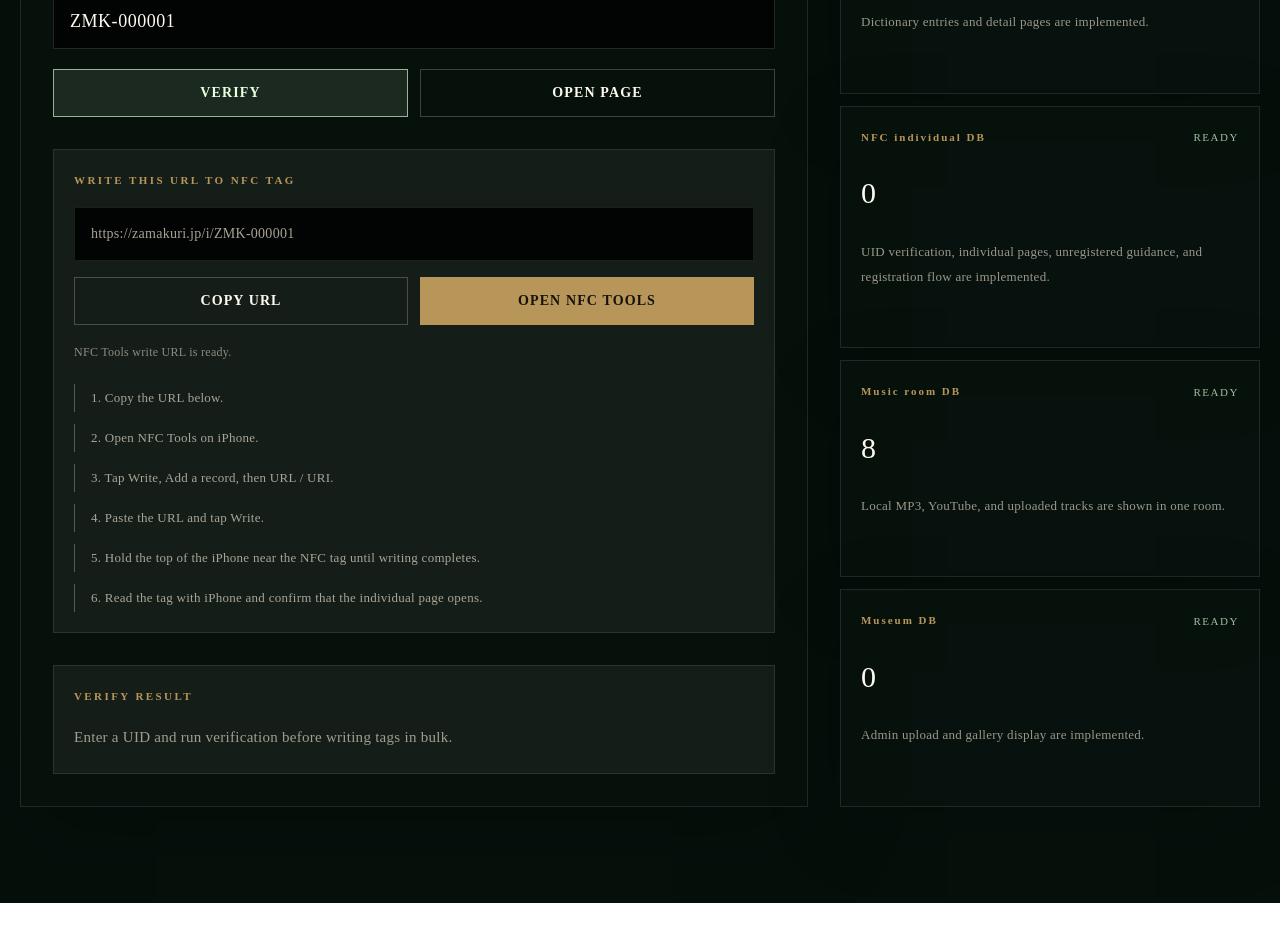
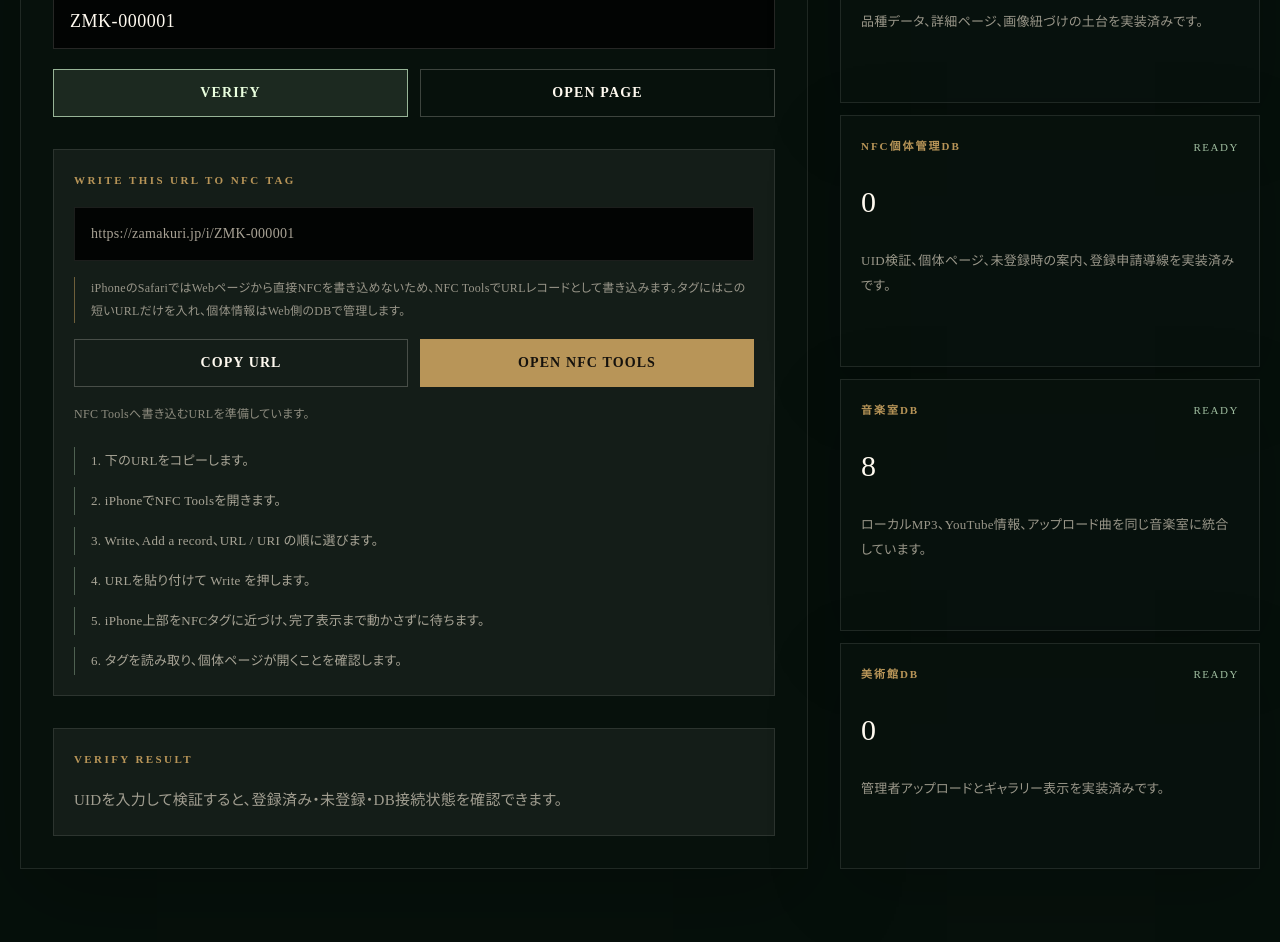
Before and after one commit to kumag36/aroid-nfc, a Next.js app: page /nfc/verify in a window 1280 px wide. Shown: the part 760-1702 px from the top of the page. Before the commit the page ends 1663 px from the top, so only its background shows below. Built offline with nearby package versions, Linux system fonts and the light colour scheme.

Commit message:
Update NFC verification guidance

```diff
--- a/app/api/nfc/verify/route.ts
+++ b/app/api/nfc/verify/route.ts
@@ -72,7 +72,7 @@ async function fetchItem(uid: string) {
       return {
         status: 'not_registered' as const,
         code: 'PLANT_ID_NOT_REGISTERED',
-        message: 'This NFC plant ID is not registered yet.',
+        message: 'この植物IDは登録されておりません。管理局にお問い合わせください。',
         item: null,
       }
     }
@@ -80,7 +80,7 @@ async function fetchItem(uid: string) {
     return {
       status: 'registered' as const,
       code: 'PLANT_ID_REGISTERED',
-      message: 'This NFC plant ID is registered.',
+      message: 'この植物IDは登録済みです。',
       item: normalizeItem(rows[0]),
     }
   } catch {
@@ -116,27 +116,27 @@ export async function GET(request: NextRequest) {
       database: {
         dictionary: {
           status: 'ready',
-          label: 'Aroid dictionary DB',
+          label: 'アロイド図鑑DB',
           count: plants.length,
-          detail: 'Dictionary entries and detail pages are implemented.',
+          detail: '品種データ、詳細ページ、画像紐づけの土台を実装済みです。',
         },
         nfcItems: {
           status: process.env.NEXT_PUBLIC_SUPABASE_URL ? 'connected' : 'missing_env',
-          label: 'NFC individual DB',
+          label: 'NFC個体管理DB',
           count: nfc?.item ? 1 : 0,
-          detail: 'UID verification, individual pages, unregistered guidance, and registration flow are implemented.',
+          detail: 'UID検証、個体ページ、未登録時の案内、登録申請導線を実装済みです。',
         },
         music: {
           status: 'ready',
-          label: 'Music room DB',
+          label: '音楽室DB',
           count: musicTracks.length,
-          detail: 'Local MP3, YouTube, and uploaded tracks are shown in one room.',
+          detail: 'ローカルMP3、YouTube情報、アップロード曲を同じ音楽室に統合しています。',
         },
         museum: {
           status: 'ready',
-          label: 'Museum DB',
+          label: '美術館DB',
           count: museumWorks.length,
-          detail: 'Admin upload and gallery display are implemented.',
+          detail: '管理者アップロードとギャラリー表示を実装済みです。',
         },
       },
     },
--- a/app/layout.js
+++ b/app/layout.js
@@ -5,7 +5,8 @@ export const metadata = {
     default: 'ZAMAKURI.JP',
     template: '%s | ZAMAKURI.JP',
   },
-  description: 'ざまくりプランツ公式サイト。アロイド図鑑、NFC個体管理、美術館、音楽室。',
+  description:
+    'ざまくりプランツ公式サイト。アロイド図鑑、NFC個体管理DB、美術館、音楽室を静かに記録するブランドサイト。',
   applicationName: 'ZAMAKURI.JP',
   metadataBase: new URL('https://zamakuri.jp'),
   openGraph: {
--- a/app/nfc/verify/NfcVerifyConsole.tsx
+++ b/app/nfc/verify/NfcVerifyConsole.tsx
@@ -38,37 +38,37 @@ const defaultUid = 'ZMK-000001'
 const initialDatabase = {
   dictionary: {
     status: 'ready',
-    label: 'Aroid dictionary DB',
+    label: 'アロイド図鑑DB',
     count: 38,
-    detail: 'Dictionary entries and detail pages are implemented.',
+    detail: '品種データ、詳細ページ、画像紐づけの土台を実装済みです。',
   },
   nfcItems: {
     status: 'connected',
-    label: 'NFC individual DB',
+    label: 'NFC個体管理DB',
     count: 0,
-    detail: 'UID verification, individual pages, unregistered guidance, and registration flow are implemented.',
+    detail: 'UID検証、個体ページ、未登録時の案内、登録申請導線を実装済みです。',
   },
   music: {
     status: 'ready',
-    label: 'Music room DB',
+    label: '音楽室DB',
     count: 8,
-    detail: 'Local MP3, YouTube, and uploaded tracks are shown in one room.',
+    detail: 'ローカルMP3、YouTube情報、アップロード曲を同じ音楽室に統合しています。',
   },
   museum: {
     status: 'ready',
-    label: 'Museum DB',
+    label: '美術館DB',
     count: 0,
-    detail: 'Admin upload and gallery display are implemented.',
+    detail: '管理者アップロードとギャラリー表示を実装済みです。',
   },
 }
 
 const writeSteps = [
-  'Copy the URL below.',
-  'Open NFC Tools on iPhone.',
-  'Tap Write, Add a record, then URL / URI.',
-  'Paste the URL and tap Write.',
-  'Hold the top of the iPhone near the NFC tag until writing completes.',
-  'Read the tag with iPhone and confirm that the individual page opens.',
+  '下のURLをコピーします。',
+  'iPhoneでNFC Toolsを開きます。',
+  'Write、Add a record、URL / URI の順に選びます。',
+  'URLを貼り付けて Write を押します。',
+  'iPhone上部をNFCタグに近づけ、完了表示まで動かさずに待ちます。',
+  'タグを読み取り、個体ページが開くことを確認します。',
 ]
 
 function statusLabel(status: string) {
@@ -81,7 +81,7 @@ export default function NfcVerifyConsole() {
   const [uid, setUid] = useState(defaultUid)
   const [result, setResult] = useState<VerifyResponse | null>(null)
   const [isChecking, setIsChecking] = useState(false)
-  const [writeStatus, setWriteStatus] = useState('NFC Tools write URL is ready.')
+  const [writeStatus, setWriteStatus] = useState('NFC Toolsへ書き込むURLを準備しています。')
 
   const normalizedUid = useMemo(() => uid.trim().toUpperCase(), [uid])
   const writeUrl = useMemo(
@@ -105,7 +105,7 @@ export default function NfcVerifyConsole() {
 
   async function copyWriteUrl() {
     await navigator.clipboard.writeText(writeUrl)
-    setWriteStatus('Copied. Paste this into NFC Tools as a URL / URI record.')
+    setWriteStatus('コピーしました。NFC ToolsのURL / URIレコードへ貼り付けてください。')
   }
 
   return (
@@ -146,6 +146,9 @@ export default function NfcVerifyConsole() {
           <p className="mt-4 break-all border border-[#fffaf0]/10 bg-[#020403] px-4 py-3 text-sm leading-7 text-[#d8d0bf]/78">
             {writeUrl}
           </p>
+          <p className="mt-4 border-l border-[#b89558]/55 pl-4 text-xs leading-6 text-[#d8d0bf]/68">
+            iPhoneのSafariではWebページから直接NFCを書き込めないため、NFC ToolsでURLレコードとして書き込みます。タグにはこの短いURLだけを入れ、個体情報はWeb側のDBで管理します。
+          </p>
           <div className="mt-4 grid gap-3 sm:grid-cols-2">
             <button
               type="button"
@@ -177,7 +180,7 @@ export default function NfcVerifyConsole() {
           <p className="text-[11px] font-semibold tracking-[0.22em] text-[#b89558]">VERIFY RESULT</p>
           {!result?.nfc ? (
             <p className="mt-4 text-[15px] leading-8 text-[#d8d0bf]/72">
-              Enter a UID and run verification before writing tags in bulk.
+              UIDを入力して検証すると、登録済み・未登録・DB接続状態を確認できます。
             </p>
           ) : (
             <div className="mt-5 grid gap-4">
--- a/app/nfc/verify/page.tsx
+++ b/app/nfc/verify/page.tsx
@@ -3,7 +3,8 @@ import NfcVerifyConsole from './NfcVerifyConsole'
 
 export const metadata = {
   title: 'NFC検証室 | ZAMAKURI.JP',
-  description: 'ざまくりプランツのNFCタグと各種DBの接続状態を確認する検証ページ。',
+  description:
+    'ざまくりプランツのNFCタグに書き込むURLと、個体管理DBの接続状態を確認する検証ページ。',
 }
 
 export default function NfcVerifyPage() {
@@ -18,10 +19,10 @@ export default function NfcVerifyPage() {
           </p>
           <h1 className="max-w-5xl text-[clamp(2.55rem,7vw,6.2rem)] font-medium leading-[1.08] tracking-normal">
             NFCタグとDBを
-            <span className="block">検証する。</span>
+            <span className="block">静かに検証する。</span>
           </h1>
           <p className="mt-8 max-w-3xl text-[15px] leading-8 text-[#eee7d7]/82 md:text-lg md:leading-9">
-            書き込み予定のNFC IDを照合し、個体ページ、登録申請導線、図鑑・音楽室・美術館DBの進捗をまとめて確認します。
+            iPhone運用では、NFC Toolsで短いURLをタグへ書き込みます。このページでは、書き込み予定URL、未登録時の案内、図鑑・音楽室・美術館DBの状態をまとめて確認できます。
           </p>
         </div>
       </section>
```
